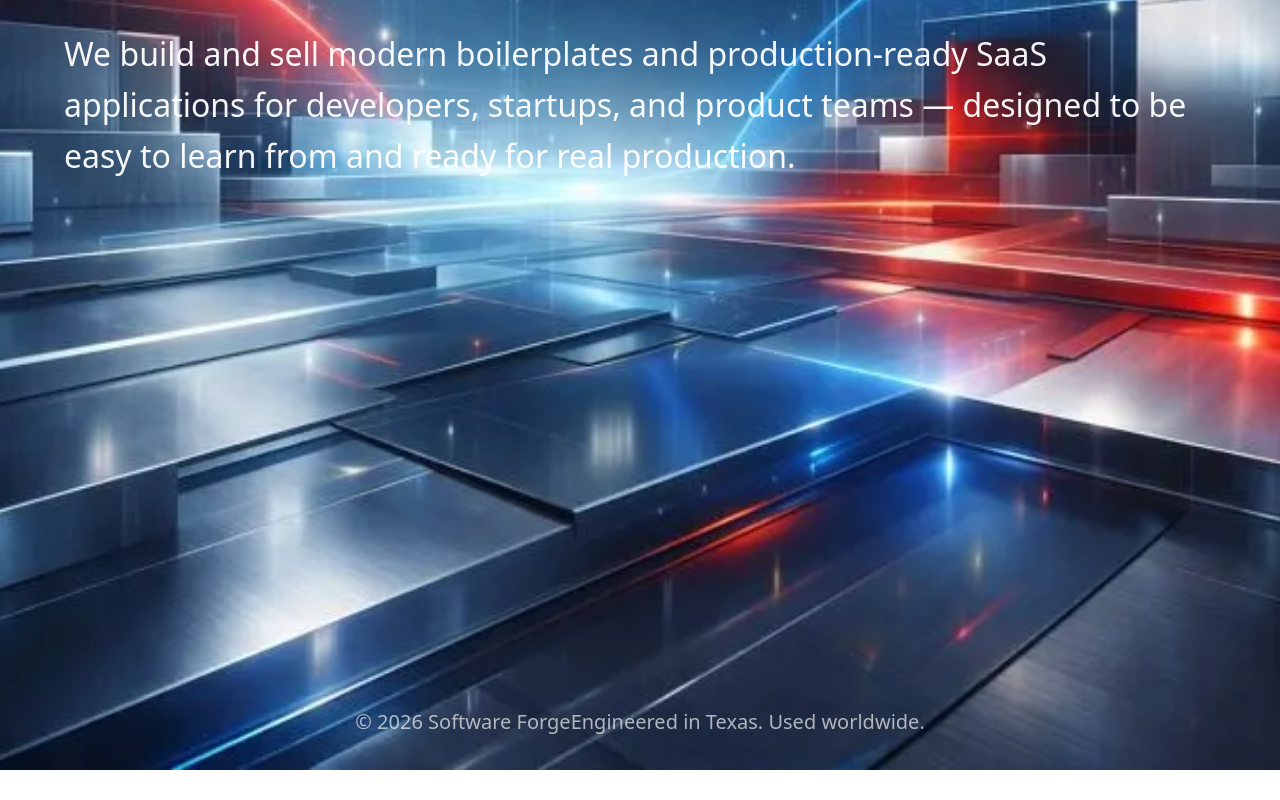
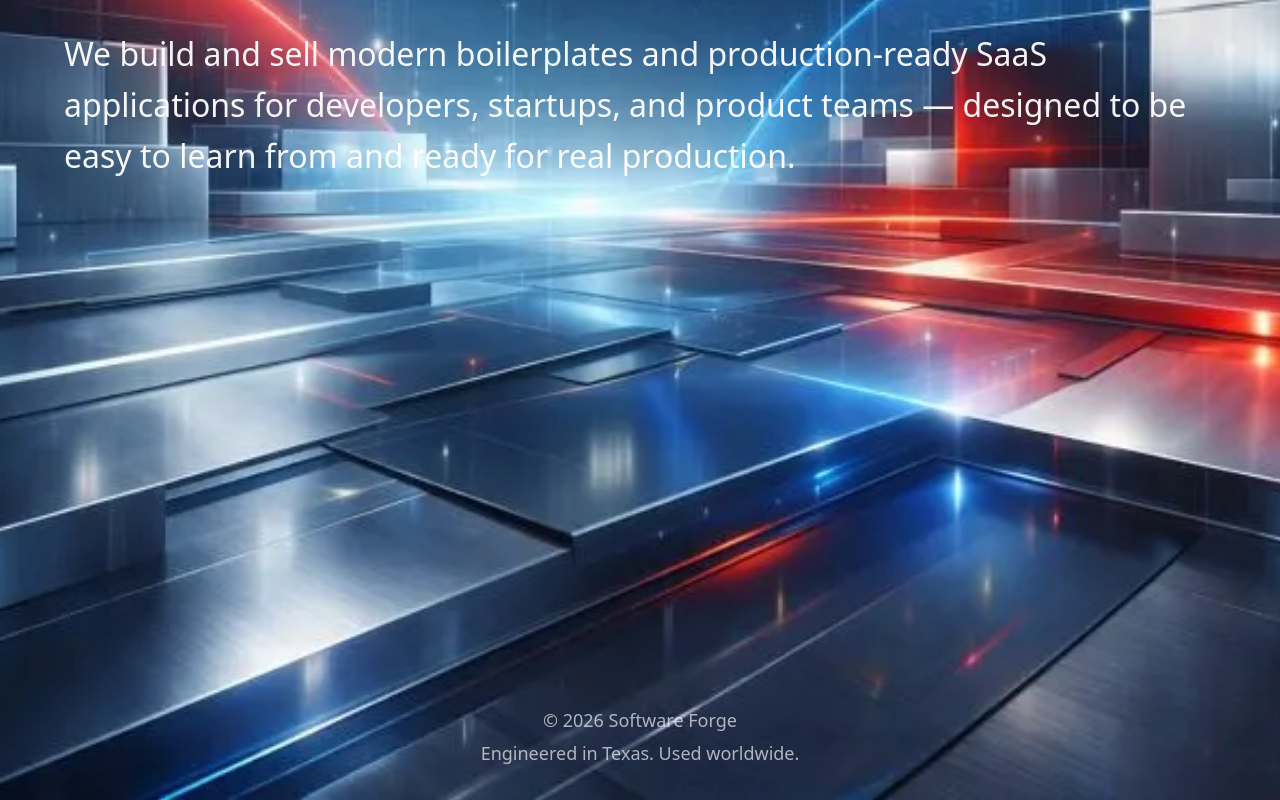
Before and after one commit to Grammeri/nextjs-landing, a Next.js app: page / in a window 1280 px wide. Shown: the part 350-1150 px from the top of the page. Before the commit the page ends 1120 px from the top, so only its background shows below. Built offline with nearby package versions, Linux system fonts and the light colour scheme.

Commit message:
fix: fix footer

```diff
--- a/src/app/page.module.css
+++ b/src/app/page.module.css
@@ -43,7 +43,7 @@
   color: rgba(255, 255, 255, 0.65);
 }
 
-.footer .container {
+.footer :global(.container) {
   display: flex;
   flex-direction: column;
   align-items: center;
@@ -52,6 +52,6 @@
   color: rgba(255, 255, 255, 0.65);
 }
 
-.footer .container span {
+.footer :global(.container) span {
   color: rgba(255, 255, 255, 0.65);
 }
```
Also changed, not shown: src/components/footer/Footer.module.css (line endings or trailing spaces).
